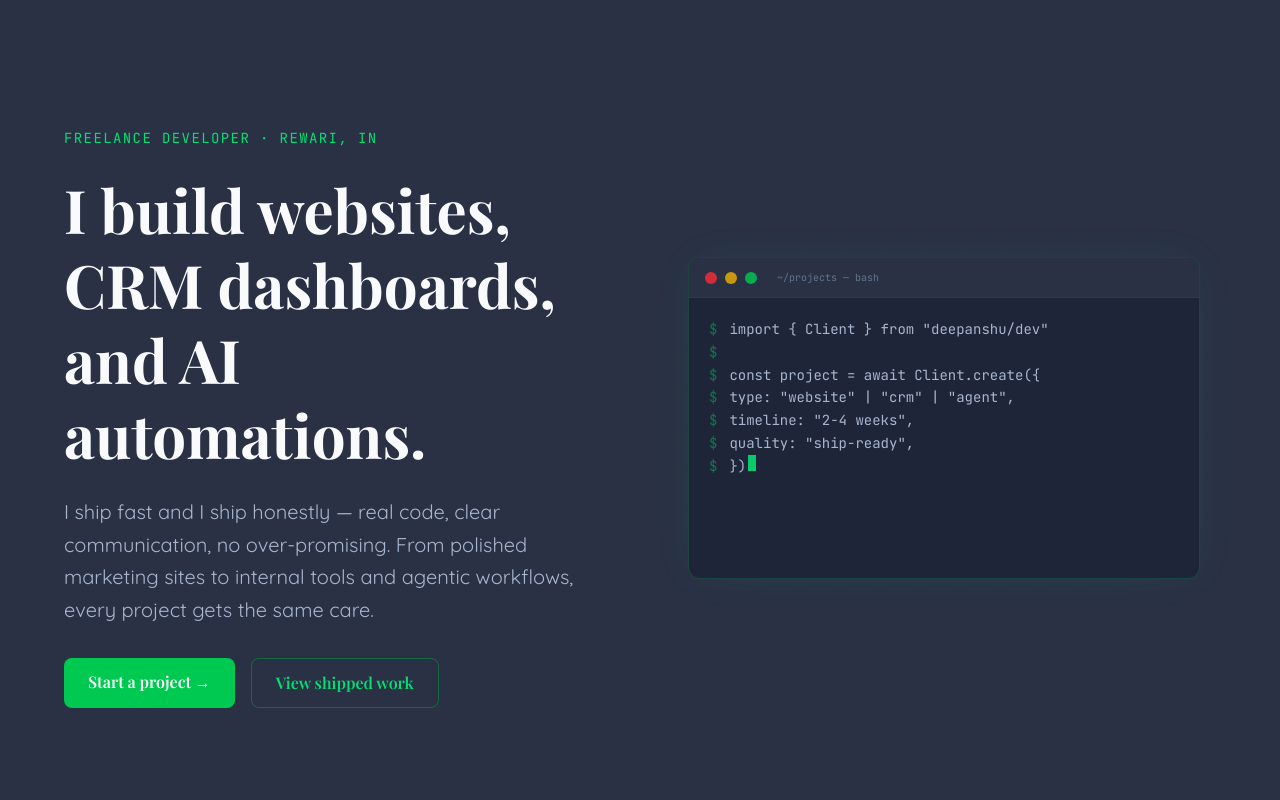
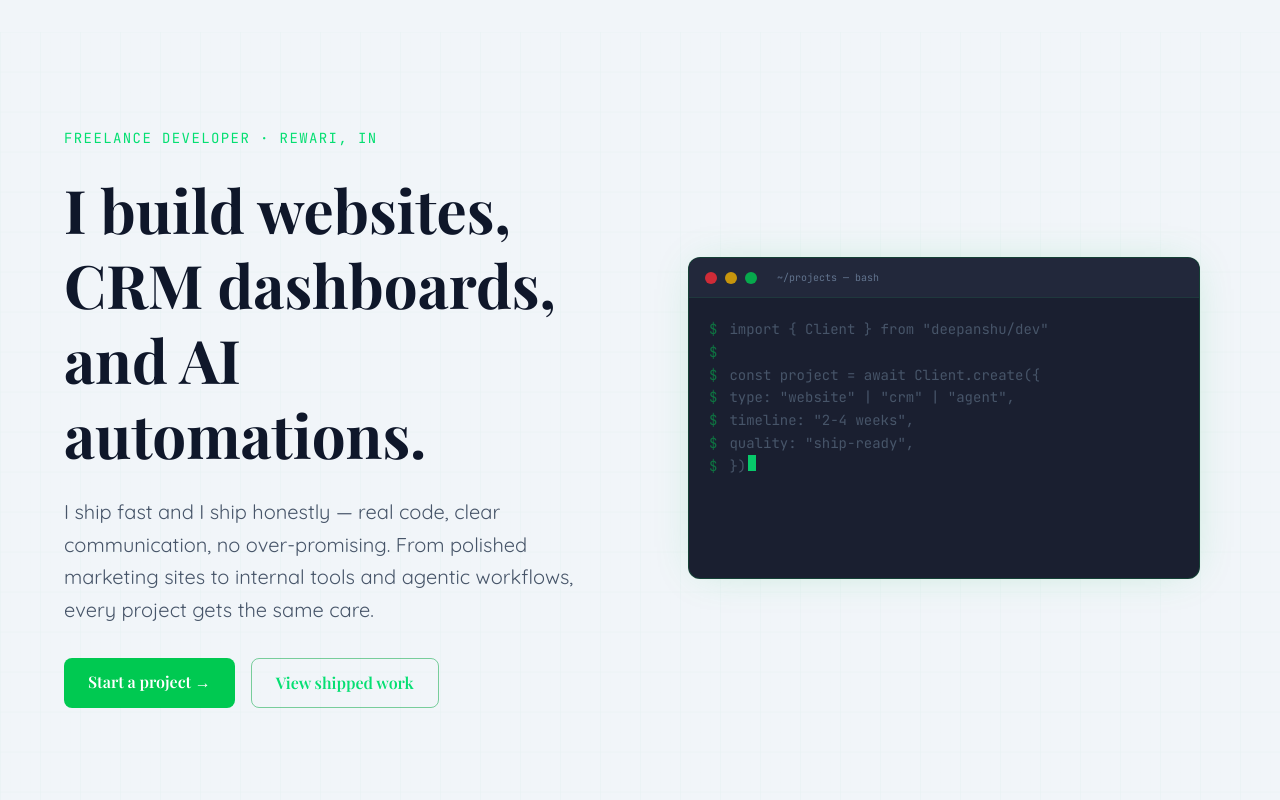
Before and after one commit to bills740ssrw-creator/portfolio, a React (Vite) app: page / in a window 1280 px wide. Shown: the top 800 px of the page. Built offline with nearby package versions, Linux system fonts and the light colour scheme; a web font is replaced by a local one.

Commit message:
light theme

```diff
--- a/src/components/BlueprintGrid.jsx
+++ b/src/components/BlueprintGrid.jsx
@@ -1,7 +1,7 @@
 export default function BlueprintGrid() {
   return (
     <div className="fixed inset-0 pointer-events-none overflow-hidden" style={{ zIndex: -1 }}>
-      <div className="absolute inset-0 opacity-[0.04] animate-grid">
+      <div className="absolute inset-0 opacity-[0.08] animate-grid">
         <svg width="100%" height="100%" xmlns="http://www.w3.org/2000/svg">
           <defs>
             <pattern id="grid" width="40" height="40" patternUnits="userSpaceOnUse">
--- a/src/components/Hero.jsx
+++ b/src/components/Hero.jsx
@@ -39,8 +39,8 @@ function TerminalWindow() {
 
   return (
     <div className="w-full max-w-lg mx-auto" aria-hidden="true">
-      <div className="bg-[#1e2539] rounded-xl border border-green-500/20 shadow-[0_0_40px_-12px_rgba(34,197,94,0.15)] overflow-hidden">
-        <div className="flex items-center gap-2 px-4 py-3 bg-[#2a3145] border-b border-green-500/10">
+      <div className="bg-[#1a1f30] rounded-xl border border-green-500/20 shadow-[0_0_40px_-12px_rgba(34,197,94,0.25)] overflow-hidden">
+        <div className="flex items-center gap-2 px-4 py-3 bg-[#22283b] border-b border-green-500/10">
           <span className="w-3 h-3 rounded-full bg-red-500/80" />
           <span className="w-3 h-3 rounded-full bg-yellow-500/80" />
           <span className="w-3 h-3 rounded-full bg-green-500/80" />
--- a/src/index.css
+++ b/src/index.css
@@ -1,13 +1,13 @@
 @import "tailwindcss";
 
 @theme {
-  --color-blueprint-950: #2a3145;
-  --color-blueprint-900: #323a4e;
+  --color-blueprint-950: #f1f5f9;
+  --color-blueprint-900: #ffffff;
   --color-cyan-400: #22c55e;
-  --color-cyan-600: #3b7a4a;
-  --color-yellow-400: #facc15;
-  --color-warm-50: #f8fafc;
-  --color-slate-200: #a8b5cf;
+  --color-cyan-600: #15803d;
+  --color-yellow-400: #ca8a04;
+  --color-warm-50: #0f172a;
+  --color-slate-200: #475569;
 
   --font-display: "Playfair Display", serif;
   --font-body: "Quicksand", sans-serif;
@@ -37,7 +37,7 @@ body {
 
 ::selection {
   background-color: var(--color-cyan-400);
-  color: var(--color-blueprint-950);
+  color: #ffffff;
 }
 
 @keyframes grid-scroll {
```
